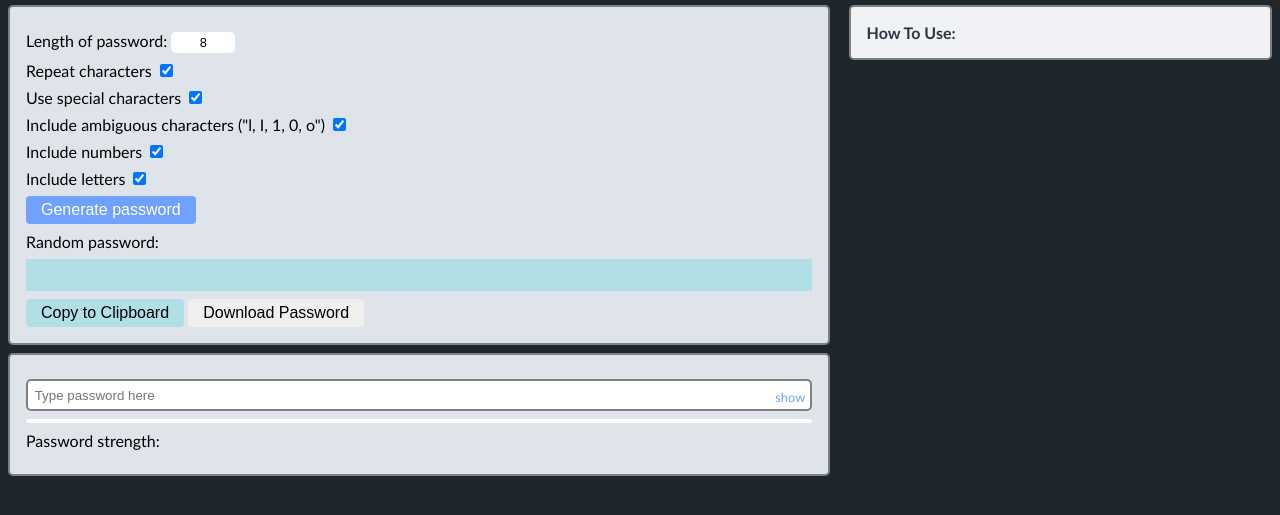
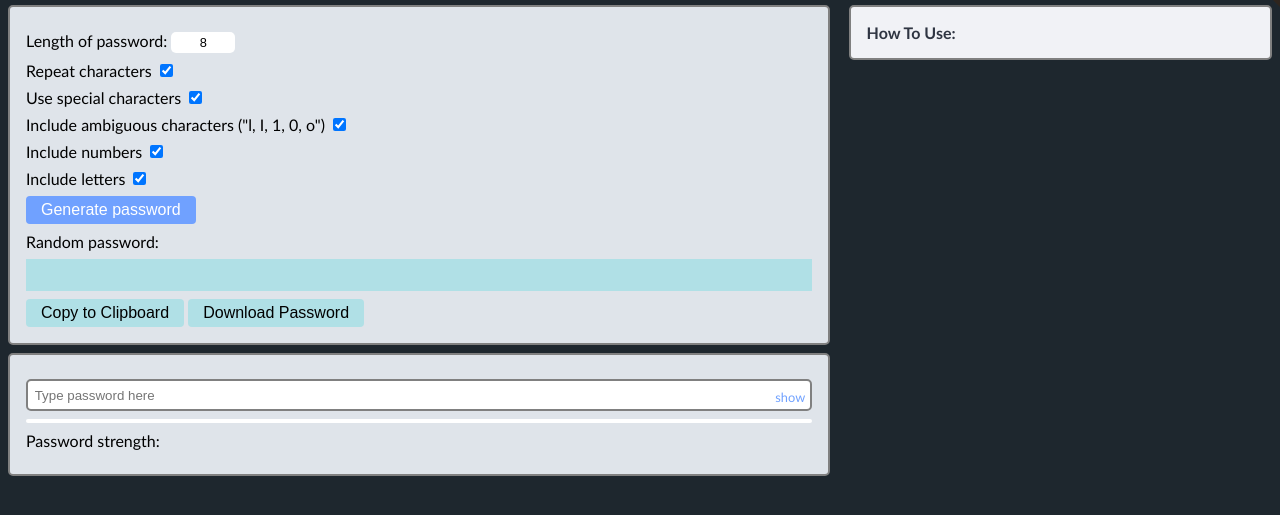
Before and after one commit to jemimaabu/random-password-generator, a plain HTML site: page index.html in a window 1280 px wide. Shown: the part 73-588 px from the top of the page. Drawn offline with Linux system fonts and the light colour scheme; some icons are missing.

Commit message:
Update main.css

```diff
--- a/main.css
+++ b/main.css
@@ -224,3 +224,11 @@ input[type="number"] {
     width: 100%;
   }
 }
+
+.button.download {
+  background-color: powderblue;
+  color: black;
+}
+.button.download:hover {
+  background-color: #b6e4eb;
+}
```
